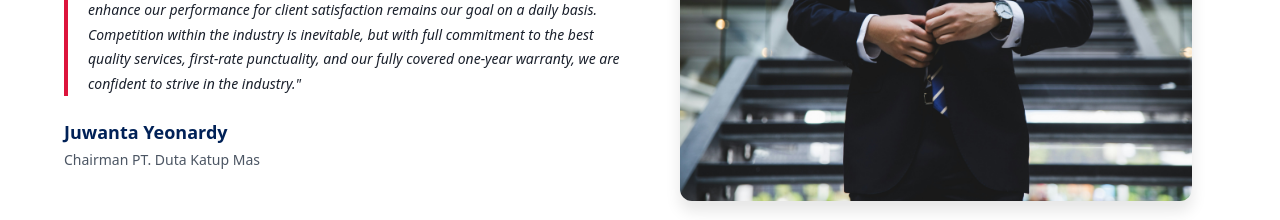
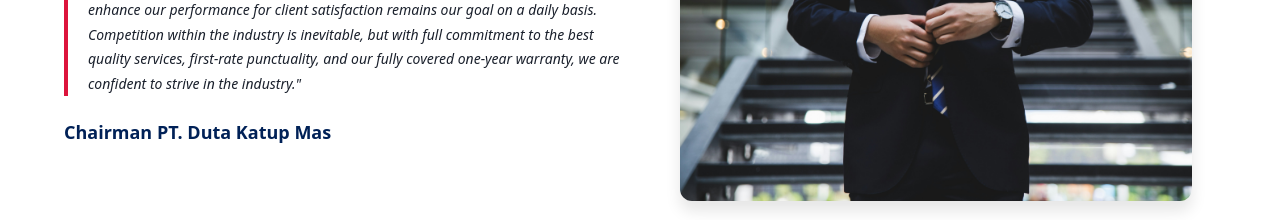
Before and after one commit to fatwaalc/KP-CompanyProfile-Duta-Katup-Mas, a Vue app: page /about in a window 1280 px wide. Shown: the part 1900-2120 px from the top of the page. Built offline with nearby package versions, Linux system fonts and the light colour scheme.

Commit message:
fix chairmans section

```diff
--- a/src/components/sections/ChairmanNoteSection.vue
+++ b/src/components/sections/ChairmanNoteSection.vue
@@ -21,8 +21,7 @@
 
           <!-- Signature -->
           <div class="flex flex-col gap-1 animate-slide-in-left" style="animation-delay: 0.6s">
-            <p class="text-lg sm:text-xl font-bold text-dkm-dark m-0">Juwanta Yeonardy</p>
-            <p class="text-sm sm:text-base text-gray-600 m-0">Chairman PT. Duta Katup Mas</p>
+            <p class="text-lg sm:text-xl font-bold text-dkm-dark m-0">Chairman PT. Duta Katup Mas</p>
           </div>
         </div>
       </div>
```
